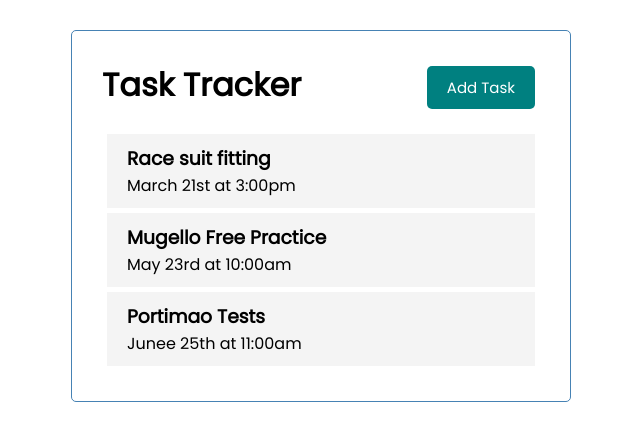
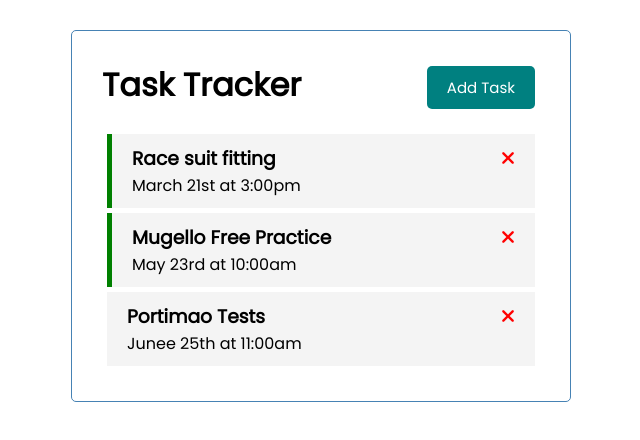
Before and after one commit to ViuCoding/vue-traversy-tutorial, a Vue app: page / in a window 1280 px wide. Shown: the top 440 px of the page, without its empty margins (319-959 px from the left). Built offline with nearby package versions, Linux system fonts and the light colour scheme.

Commit message:
added some stuff

```diff
--- a/public/index.html
+++ b/public/index.html
@@ -1,11 +1,12 @@
 <!DOCTYPE html>
 <html lang="">
   <head>
-    <meta charset="utf-8">
-    <meta http-equiv="X-UA-Compatible" content="IE=edge">
-    <meta name="viewport" content="width=device-width,initial-scale=1.0">
-    <link rel="icon" href="<%= BASE_URL %>favicon.ico">
+    <meta charset="utf-8" />
+    <meta http-equiv="X-UA-Compatible" content="IE=edge" />
+    <meta name="viewport" content="width=device-width,initial-scale=1.0" />
+    <link rel="icon" href="<%= BASE_URL %>favicon.ico" />
     <title><%= htmlWebpackPlugin.options.title %></title>
+    <script src="https://kit.fontawesome.com/1f2bd6a4f6.js" crossorigin="anonymous"></script>
   </head>
   <body>
     <noscript>
--- a/src/App.vue
+++ b/src/App.vue
@@ -42,7 +42,7 @@ export default {
         id: 3,
         text: "Portimao Tests",
         day: "Junee 25th at 11:00am",
-        reminder: true,
+        reminder: false,
       },
     ];
   },
--- a/src/components/Task.vue
+++ b/src/components/Task.vue
@@ -1,6 +1,9 @@
 <template>
-  <div class="task">
-    <h3>{{ task.text }}</h3>
+  <div :class="[task.reminder ? 'reminder' : '', 'task']">
+    <h3>
+      {{ task.text }}
+      <i class="fas fa-times"></i>
+    </h3>
     <p>{{ task.day }}</p>
   </div>
 </template>
@@ -18,6 +21,10 @@ export default {
 .fas {
   color: red;
 }
+
+.fas:active {
+  transform: scale(0.9);
+}
 .task {
   background: #f4f4f4;
   margin: 5px;
```
